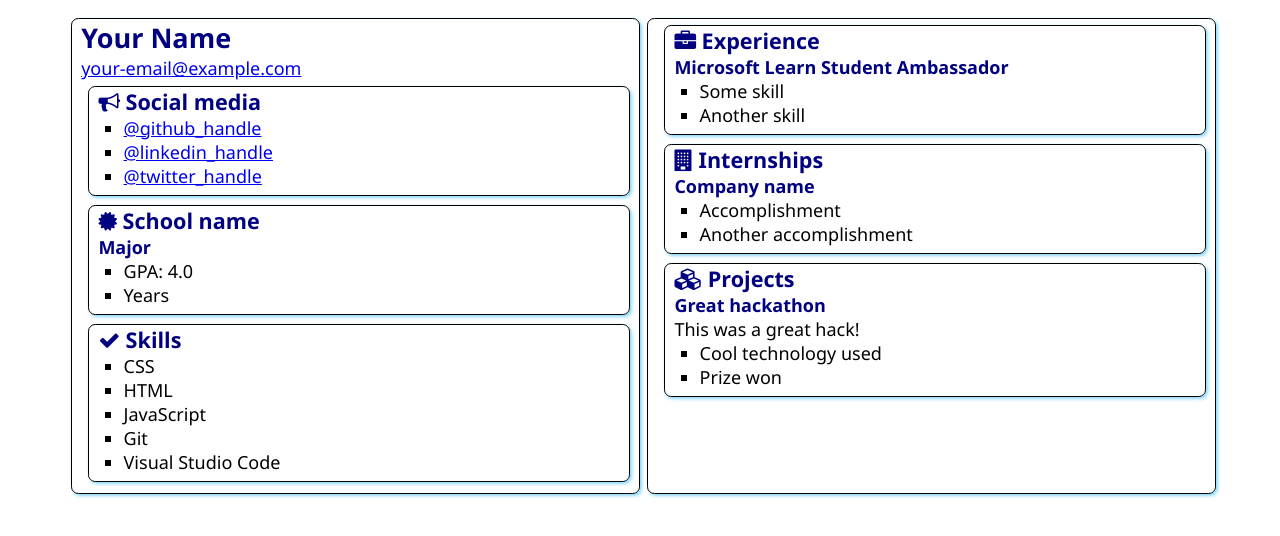
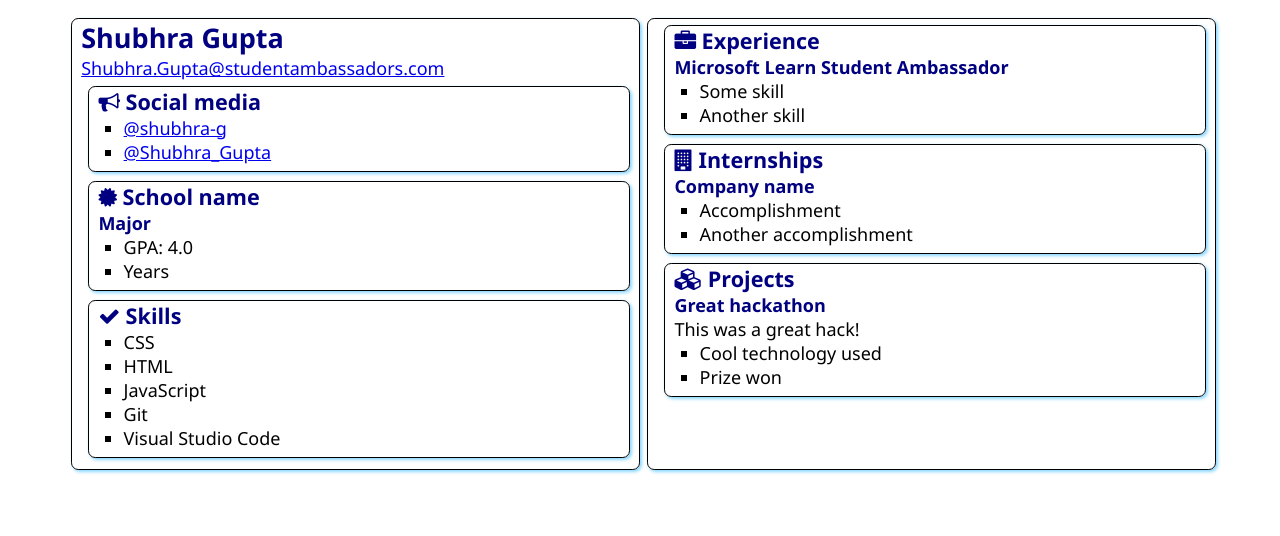
Before and after one commit to shubhra-g/SATechnicalOnboarding, a plain HTML site: page src/index.html in a window 1280 px wide. Drawn offline with Linux system fonts and the light colour scheme.

Commit message:
added my description

```diff
--- a/src/index.html
+++ b/src/index.html
@@ -1,37 +1,43 @@
 <!DOCTYPE html>
 <html lang="en">
+
 <head>
-    <meta charset="UTF-8">
-    <meta http-equiv="X-UA-Compatible" content="IE=edge">
-    <meta name="viewport" content="width=device-width, initial-scale=1.0">
+    <meta charset="UTF-8" />
+    <meta http-equiv="X-UA-Compatible" content="IE=edge" />
+    <meta name="viewport" content="width=device-width, initial-scale=1.0" />
     <title>Resume</title>
 
-    <link rel="stylesheet" href="style.css">
-    <link rel="stylesheet" href="https://cdnjs.cloudflare.com/ajax/libs/font-awesome/4.7.0/css/font-awesome.min.css">
+    <link rel="stylesheet" href="style.css" />
+    <link rel="stylesheet" href="https://cdnjs.cloudflare.com/ajax/libs/font-awesome/4.7.0/css/font-awesome.min.css" />
 </head>
+
 <body>
     <main>
         <article class="box">
-            <h1>Your Name</h1>
-            <div><a href="mailto:your.email@example.com">your-email@example.com</a></div>
+            <h1>Shubhra Gupta</h1>
+            <div>
+                <a href="mailto:Shubhra.Gupta@studentambassadors.com">Shubhra.Gupta@studentambassadors.com</a
+          >
+        </div>
 
         <section class="box">
           <h2>
-                    <i class="fa fa-bullhorn" aria-hidden="true"></i>
-                    Social media
+            <i class="fa fa-bullhorn" aria-hidden="true"></i> Social media
           </h2>
           <ul>
-                    <li><a href="https://github.com/<handle>">@github_handle</a></li>
-                    <li><a href="https://linkedin.com/in/<handle>">@linkedin_handle</a></li>
-                    <li><a href="https://twitter.com/<handle>">@twitter_handle</a></li>
+            <li><a href="https://github.com/shubhra-g">@shubhra-g</a></li>
+                <li>
+                    <a href="https://www.linkedin.com/in/shubhra-gupta-5631991ba/">@Shubhra_Gupta</a
+              >
+            </li>
+            <!-- <li><a href="https://twitter.com/<handle>">@twitter_handle</a></li> -->
                 </ul>
                 </section>
 
                 <section class="box">
                     <div class="education">
                         <h2>
-                        <i class="fa fa-certificate" aria-hidden="true"></i>
-                        School name
+                            <i class="fa fa-certificate" aria-hidden="true"></i> School name
                         </h2>
                         <h3>Major</h3>
                         <ul>
@@ -42,10 +48,7 @@
                 </section>
 
                 <section class="box">
-                <h2>
-                    <i class="fa fa-check" aria-hidden="true"></i>
-                    Skills
-                </h2>
+                    <h2><i class="fa fa-check" aria-hidden="true"></i> Skills</h2>
                     <ul>
                         <li>CSS</li>
                         <li>HTML</li>
@@ -57,10 +60,7 @@
         </article>
         <article class="box">
             <section class="box">
-                <h2>
-                    <i class="fa fa-briefcase" aria-hidden="true"></i>
-                    Experience
-                </h2>
+                <h2><i class="fa fa-briefcase" aria-hidden="true"></i> Experience</h2>
                 <h3>Microsoft Learn Student Ambassador</h3>
                 <ul>
                     <li>Some skill</li>
@@ -68,10 +68,7 @@
                 </ul>
             </section>
             <section class="box">
-                <h2>
-                    <i class="fa fa-building" aria-hidden="true"></i>
-                    Internships
-                </h2>
+                <h2><i class="fa fa-building" aria-hidden="true"></i> Internships</h2>
 
                 <h3>Company name</h3>
                 <ul>
@@ -80,10 +77,7 @@
                 </ul>
             </section>
             <section class="box">
-                <h2>
-                    <i class="fa fa-cubes" aria-hidden="true"></i>
-                    Projects
-                </h2>
+                <h2><i class="fa fa-cubes" aria-hidden="true"></i> Projects</h2>
 
                 <h3>Great hackathon</h3>
                 <div>This was a great hack!</div>
@@ -93,7 +87,7 @@
                 </ul>
             </section>
         </article>
-
     </main>
 </body>
+
 </html>
```
Lines whose indentation alone changed are shown as unchanged.
